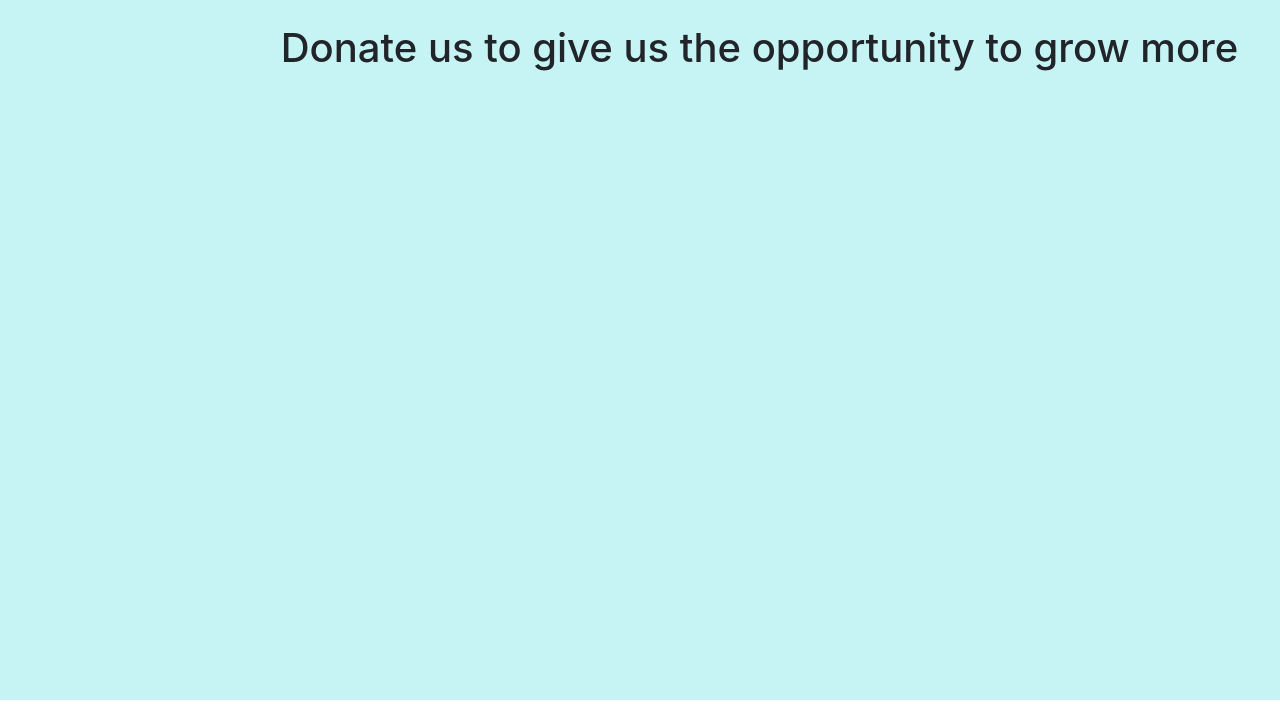
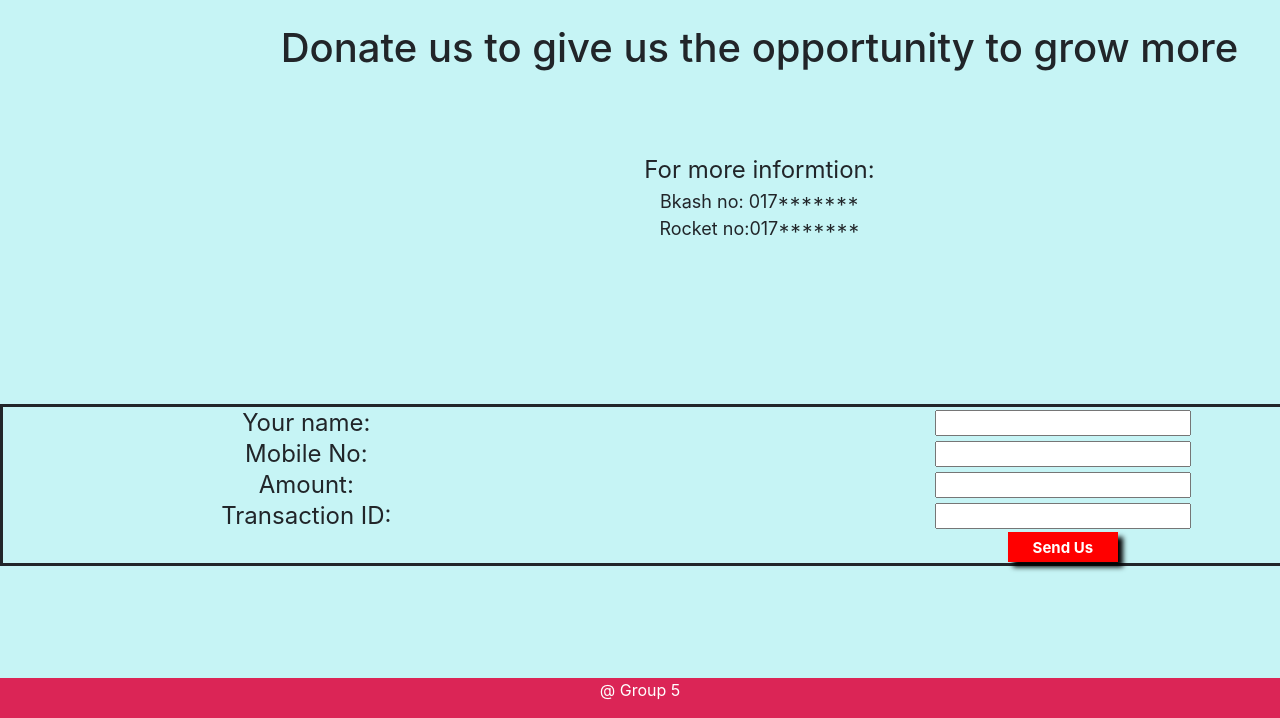
Before and after one commit to NSU-SU19CSE299S02/SU19CSE299S02G05NSU, a PHP site: page /Donor/donate_us.php in a window 1280 px wide; the page is wider, and only the part inside the window is pictured. Shown: the part 82-800 px from the top of that part. Run offline with PHP 8.4, Linux system fonts and the light colour scheme.

Commit message:
Feature #65 : Update on donate us page
1. Create form (name,mobile,amount,transaction id)
2. Create a box
3. Set up DB connection
3. Include footer & DBconnection function

```diff
--- a/Project Code/Donor/donate_us.php
+++ b/Project Code/Donor/donate_us.php
@@ -20,3 +20,52 @@
      <form method="post" enctype="multipart/form-data" style="width: 1519px; height: 700px; background-color:#c6f4f5;">
       <div class="content"><br>
   <h1 align="center">Donate us to give us the opportunity to grow more</h1><br><br><br>
+<p align="center"><font size="5">For more informtion:</font><br>
+   <font size="4">Bkash no: 017*******</font><br>
+   <font size="4">Rocket no:017*******</font><br>
+</p>
+     <table width="100%" style="margin: 2 auto; border:3px solid;text-align:center">
+
+      <tr><td><font size="5">Your name:</font></td>
+      <td><input type="text" name="t1"  required="required" pattern="[a-zA-Z _]{2,15}" title="Please enter only character" >
+      </td>
+      </tr><br>
+      <tr><td><font size="5">Mobile No:</font></td>
+      <td><input type="number" name="t2"  required="required" title="Please enter your phone no which was used for transaction" >
+      </td>
+      </tr><br>
+      <tr><td><font size="5">Amount:</font></td>
+      <td><input type="number" name="t3"   title="Please enter the amount you donated" >
+      </td>
+      </tr><br>
+      <tr><td><font size="5">Transaction ID:</font></td>
+      <td><input type="text" name="t4"   title="Please enter the Transaction ID" >
+      </td>
+      </tr><br><br><br>
+      <tr><td></td><td><input type="submit" value="Send Us" name="sbmt" style="border:0px; background: red; width:110px; height:30px; box-shadow:5px 5px 5px black; color:#ffffff; font-weight:bold; font-size:15px;"></td></tr></table><br>
+</body>
+
+</html>
+<?php include 'DBconnection.php'; ?>
+<?php include 'footer.php'; ?>
+
+<?php
+if(isset($_POST["sbmt"]))
+{
+    $cn=makeconnection();
+
+      $s="insert into donate_us(name,mobile,amount,t_id) values('" . $_POST["t1"] ."','" . $_POST["t2"] . "','" . $_POST["t3"] . "','" . $_POST["t4"] ."')";
+
+  $q=mysqli_query($cn,$s);
+  mysqli_close($cn);
+  if($q>0)
+  {
+  echo "<script>alert('Request send');</script>";
+  }
+  else
+  {echo "<script>alert('Sending request Failed');</script>";
+  }
+
+    }
+
+?>
```
